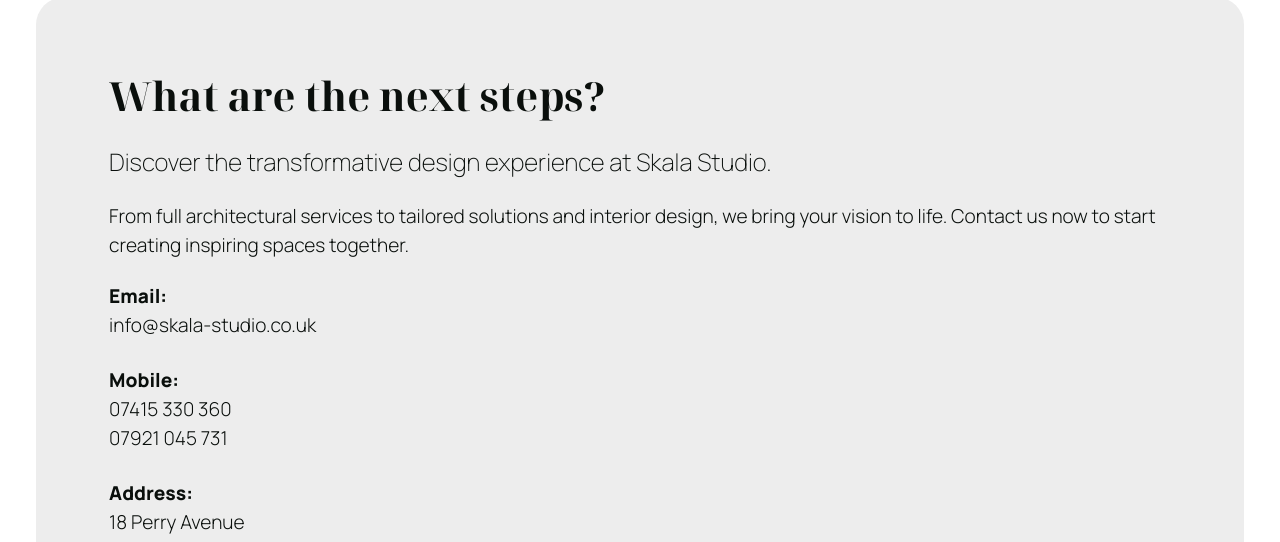
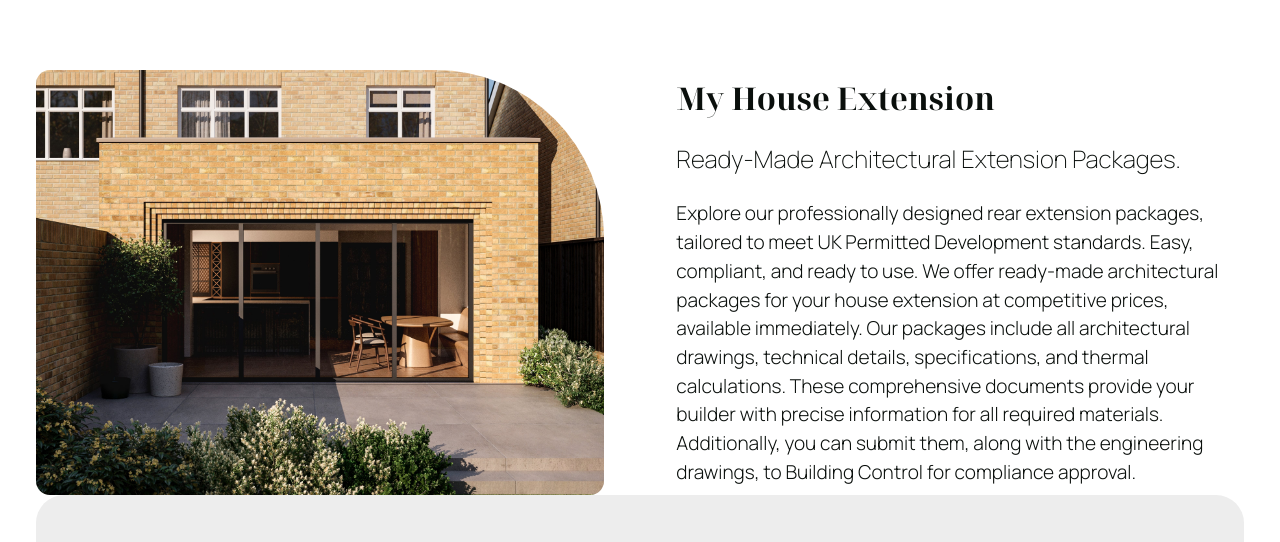
Before and after one commit to Origin-Wave/skala-studio, an Astro site: page /services in a window 1280 px wide. Shown: the part 4474-5016 px from the top of the page. Built offline with nearby package versions, Linux system fonts and the light colour scheme; Astro itself is replaced by a stand-in of ours.

Commit message:
fix: content changes

```diff
--- a/src/components/pages/services/Introduction.astro
+++ b/src/components/pages/services/Introduction.astro
@@ -14,6 +14,7 @@
 import image6 from "@images/services/in-use-4.jpg";
 import image7 from "@images/services/interior.jpg";
 import image8 from "@images/services/consulting-3.jpg";
+import image9 from "@images/services/myhouseextension.jpg";
 ---
 
 <section>
@@ -224,6 +225,28 @@
         </p>
       </Fragment>
     </ImageSection>
+    <ImageSection id="consulting">
+      <Picture
+        slot="image"
+        mainImage={image9}
+        alt="Graphical illustration showing a women explaining a topic to the audience from a computer. The ausience has question marks above their heads and wants to learn what the women is saying."
+      />
+      <Fragment slot="body">
+        <Heading size={HeadingSize.H3}> My House Extension </Heading>
+        <Intro> Ready-Made Architectural Extension Packages. </Intro>
+        <p>
+          Explore our professionally designed rear extension packages, tailored
+          to meet UK Permitted Development standards. Easy, compliant, and ready
+          to use. We offer ready-made architectural packages for your house
+          extension at competitive prices, available immediately. Our packages
+          include all architectural drawings, technical details, specifications,
+          and thermal calculations. These comprehensive documents provide your
+          builder with precise information for all required materials.
+          Additionally, you can submit them, along with the engineering
+          drawings, to Building Control for compliance approval.
+        </p>
+      </Fragment>
+    </ImageSection>
   </div>
   <ContactCard id="contact" class="services__contact" />
 </section>
```
Also changed, not shown: src/components/pages/home/Services.astro (+23 -0 lines), src/assets/images/services/myhouseextension.jpg (added).
